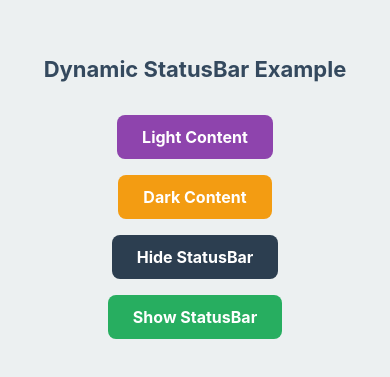
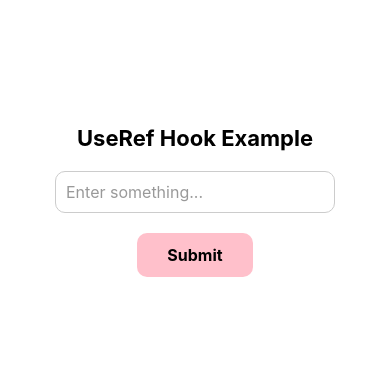
Before and after one commit to rizwanbutt1158-dev/ReactNativeTasks, a React Native app: screen / in a window 390 px wide. Shown: the part 221-598 px from the top of the page. Built offline with nearby package versions, Linux system fonts and the light colour scheme.

Commit message:
Task19UseRefHook

```diff
--- a/App.jsx
+++ b/App.jsx
@@ -23,8 +23,8 @@ import { View } from 'react-native'
 //import  StyleWithButon from './src/components/StyleWithButon';
 //import Loader from './src/components/Loader';
 //import PressableCmponent from './src/components/PressableCmponent';
-import StatusBarExample from './src/components/StatusBarExample';
-
+//import StatusBarExample from './src/components/StatusBarExample';
+import UseRefHook from './src/components/UseRefHook';
 const App = () => {
   return (
      <View style ={{ flex:1}}>
@@ -52,8 +52,9 @@ const App = () => {
      <CalendarToggle />
      <StyleWithButon />
      <Loader />
-     <PressableCmponent />*/}
-     <StatusBarExample />
+     <PressableCmponent />
+     <StatusBarExample /> */}
+     <UseRefHook />
     </View>
   )
 }
--- /dev/null
+++ b/src/components/UseRefHook.jsx
@@ -0,0 +1,108 @@
+// React aur useRef ko import kar rahe hain
+import React, { useRef } from 'react';
+
+// React Native ke basic components import kar rahe hain
+import { View, Text, TextInput, StyleSheet, TouchableOpacity } from 'react-native';
+
+// Functional component banaya hai — UseRefHook
+const UseRefHook = () => {
+
+  // useRef hook ka use karke inputRef naam ka reference bana rahe hain
+  // isme TextInput ka direct reference (link) store hoga
+  const inputRef = useRef(null);
+
+  // Ye function button click hone par chalega
+  const handleSubmit = () => {
+    // Check karte hain agar inputRef me current value maujood hai
+    if (inputRef.current) {
+      // setNativeProps() se hum TextInput ke native properties (style/text) directly update kar sakte hain
+      inputRef.current.setNativeProps({
+        // TextInput ke andar likha hua text set kar rahe hain
+        text: 'Rizwan Ilyas Butt',
+        // Background color light yellow kar rahe hain
+        style: { backgroundColor: '#FFFACD' },
+      });
+    }
+  };
+
+  // Ab hum screen par UI return kar rahe hain
+  return (
+    <View style={styles.container}>
+      {/* Heading text */}
+      <Text style={styles.title}>UseRef Hook Example</Text>
+
+      {/* Ye TextInput field hai jisme user kuch likh sakta hai */}
+      {/* isme ref={inputRef} lagane se ye inputRef variable se link ho gaya */}
+      <TextInput
+        ref={inputRef}
+        style={styles.input}
+        placeholder="Enter something..."
+        placeholderTextColor="#999"
+      />
+
+      {/* TouchableOpacity ek button ki tarah behave karta hai */}
+      {/* Jab user button press karega to handleSubmit() function chalega */}
+      <TouchableOpacity style={styles.button} onPress={handleSubmit}>
+        <Text style={styles.buttonText}>Submit</Text>
+      </TouchableOpacity>
+    </View>
+  );
+};
+
+// Component ko export kar rahe hain taake dusre file me use kar sakein
+export default UseRefHook;
+
+// StyleSheet object me sabhi styles define kiye gaye hain
+const styles = StyleSheet.create({
+  // Main container style — screen ke beech me content center me show karega
+  container: {
+    flex: 1,
+    justifyContent: 'center', // vertically center
+    alignItems: 'center',     // horizontally center
+    backgroundColor: '#fff',  // background white
+    padding: 20,              // thoda space andar se
+  },
+  // Heading text ka style
+  title: {
+    fontSize: 22,             // font size thoda bada
+    fontWeight: 'bold',       // text bold
+    marginBottom: 20,         // neeche space
+  },
+  // Input box ka style
+  input: {
+    width: '80%',             // screen ke 80% width lega
+    borderWidth: 1,           // border add karega
+    borderColor: '#ccc',      // border light grey
+    borderRadius: 10,         // rounded corners
+    padding: 10,              // andar ka space
+    fontSize: 16,             // text size
+    marginBottom: 20,         // neeche space
+  },
+  // Button ka style
+  button: {
+    backgroundColor: 'pink',  // button ka color pink
+    paddingVertical: 12,      // upar-neeche padding
+    paddingHorizontal: 30,    // left-right padding
+    borderRadius: 10,         // rounded corners
+  },
+  // Button ke andar text ka style
+  buttonText: {
+    color: '#000',            // text black
+    fontSize: 16,             // text size medium
+    fontWeight: 'bold',       // text bold
+  },
+});
+
+//🔍 Explanation:
+
+//useRef(null) → input field ka direct reference store karta hai.
+
+//inputRef.current.setNativeProps() → input field ke text aur style ko update karta hai bina re-render ke.
+
+//Button click hone par:
+
+//"Rizwan Ilyas Butt" text input me aata hai.
+
+//Background light yellow (#FFFACD) ho jata hai.
+
+//TouchableOpacity use kiya gaya hai taake button ko custom style mil sake (color pink).
```
